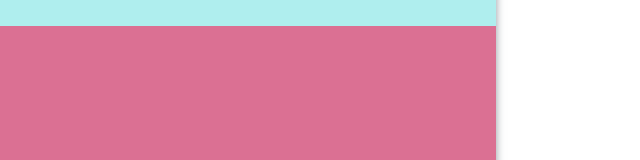
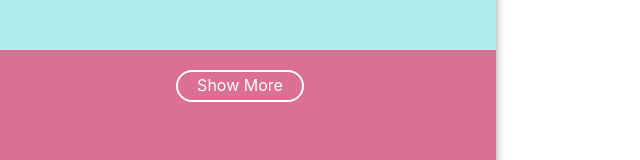
Before and after one commit to dav-he123/slider, a React (Create React App) app in the folder my-app/: page / in a window 1280 px wide. Shown: the part 624-784 px from the top of the page, without its empty margins (0-640 px from the left). Built offline with nearby package versions, Linux system fonts and the light colour scheme.

Commit message:
rendered show more button onto profile component

```diff
--- a/my-app/src/components/Profile/ProfileComponent.scss
+++ b/my-app/src/components/Profile/ProfileComponent.scss
@@ -8,7 +8,7 @@
   flex-direction: row;
   // width: 30vw;
   width: 31rem;
-  height: 690px;
+  height: 720px;
   background-color: paleturquoise;
 }
 
--- a/my-app/src/components/Profile/ProfileIndex.js
+++ b/my-app/src/components/Profile/ProfileIndex.js
@@ -1,5 +1,6 @@
 import React from "react";
 import "./ProfileComponent.scss";
+import Button from "../Button";
 
 export default function Profile() {
   return (
@@ -43,7 +44,7 @@ export default function Profile() {
 
         <div className="profile__bottom">
           <div className="profile__bottom--button">
-            {/* <Button type="submit">Profile</Button> */}
+            <Button type="submit">Show More</Button>
           </div>
         </div>
       </form>
```
